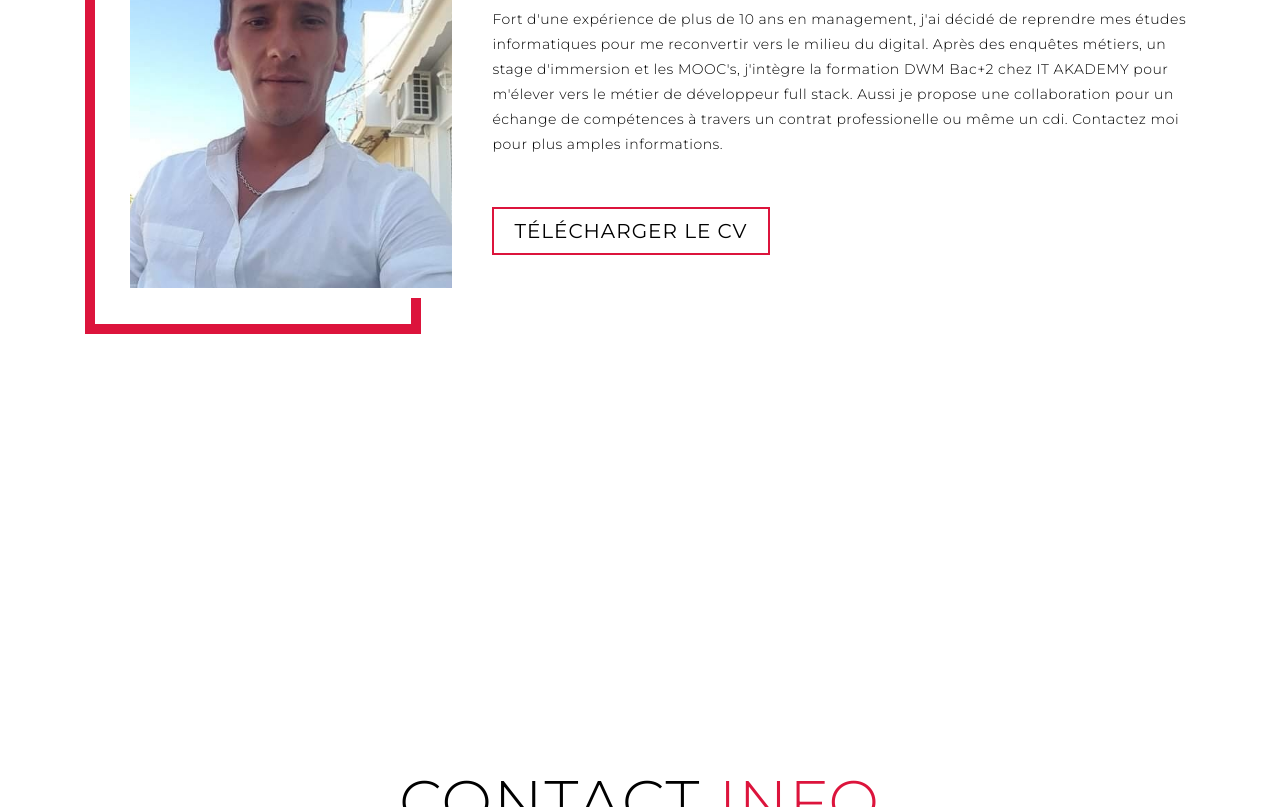
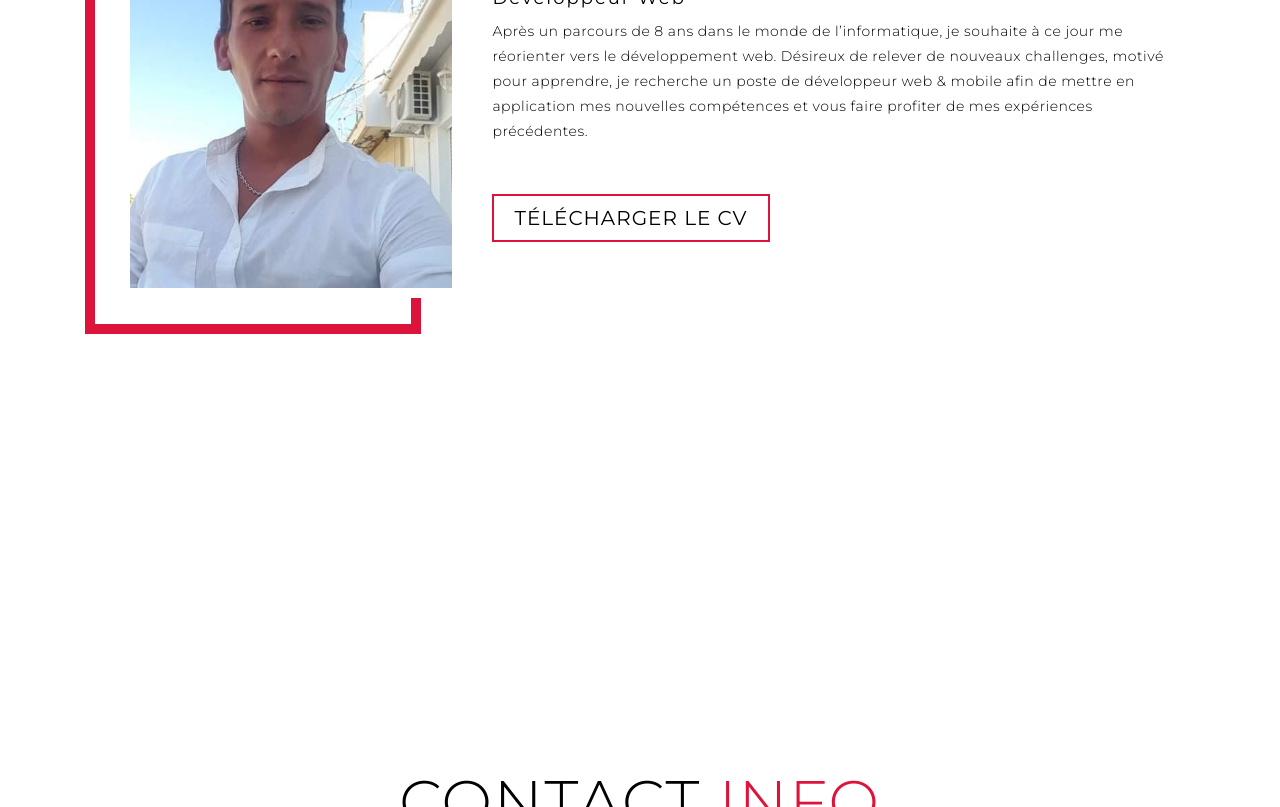
Before and after one commit to Yashoo69/Portfolio_Thomas_Vidal, a plain HTML site: page index.html in a window 1280 px wide. Shown: the part 3425-4232 px from the top of the page. Drawn offline with Linux system fonts and the light colour scheme.

Commit message:
first commit

```diff
--- a/index.html
+++ b/index.html
@@ -164,8 +164,10 @@
             <div class="col-right">
                 <h1 class="section-title">Thomas <span>Vidal</span></h1>
                 <h2>Developpeur Web</h2>
-                <p>Fort d'une expérience de plus de 10 ans en management, j'ai décidé de reprendre mes études informatiques pour me reconvertir vers le milieu du digital. Après des enquêtes métiers, un stage d'immersion et les MOOC's, j'intègre la formation DWM Bac+2 chez IT AKADEMY pour m'élever vers le métier de développeur full stack. Aussi je propose une collaboration pour un échange de compétences à travers un contrat professionelle ou même un cdi.
-                    Contactez moi pour plus amples informations. </p>
+                <p>Après un parcours de 8 ans dans le monde de l’informatique, je souhaite à ce jour me réorienter
+                    vers le développement web. Désireux de relever de nouveaux challenges, motivé pour apprendre,
+                    je recherche un poste de développeur web & mobile afin de mettre en application mes nouvelles
+                    compétences et vous faire profiter de mes expériences précédentes.</p>
                 <a href="./CV_TV.pdf" class="cta">Télécharger le CV</a>
             </div>
         </div>
```
